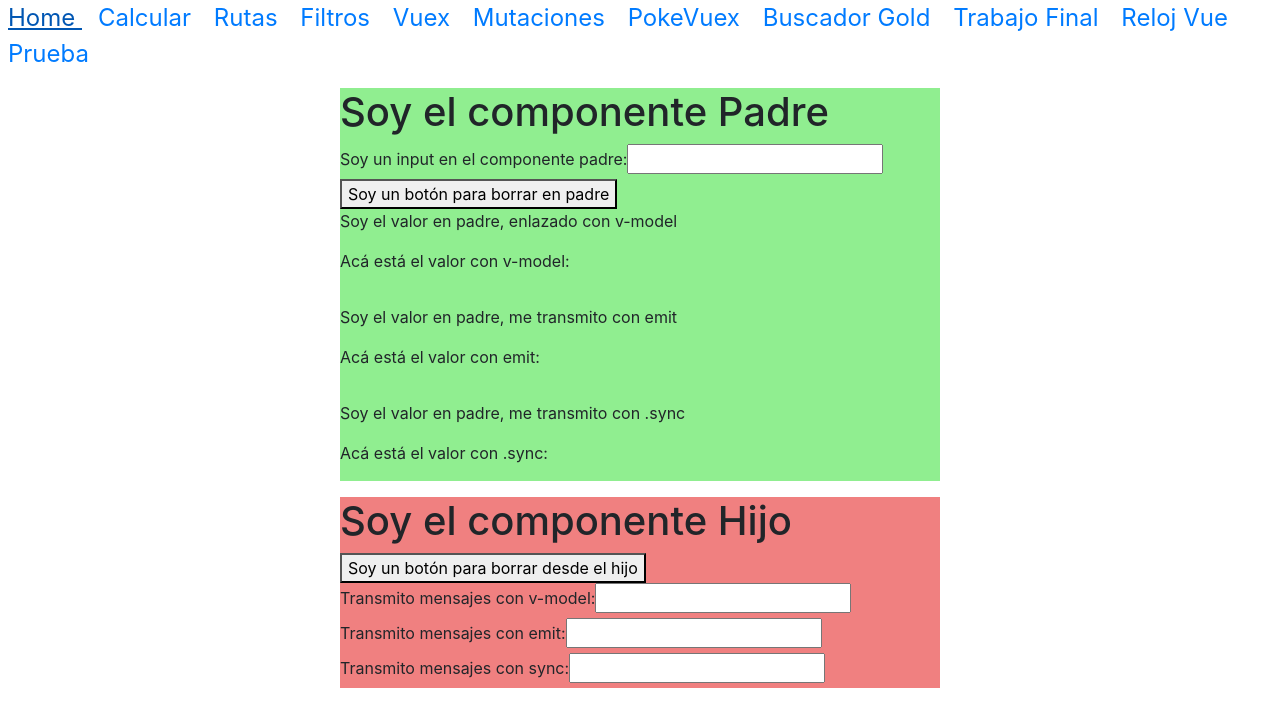
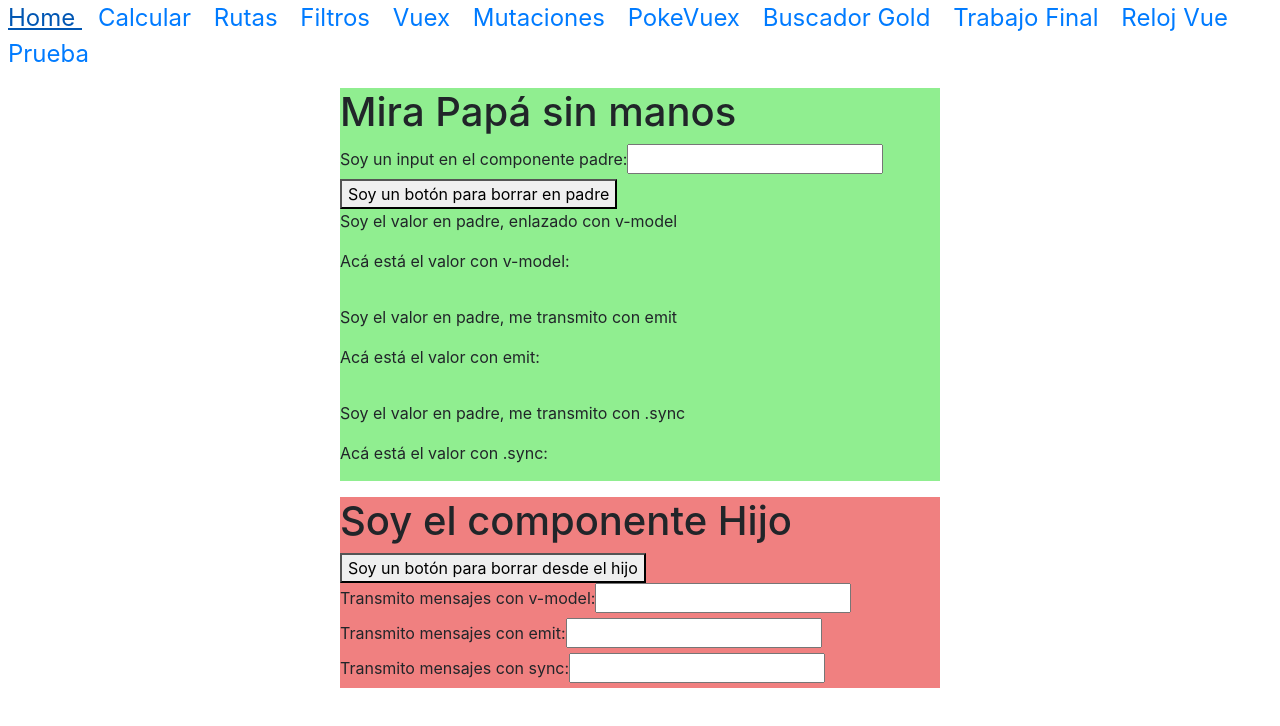
Before and after one commit to icaeth/vue-actividades-v1, a Vue app: page /#/ in a window 1280 px wide. Shown: the top 726 px of the page. Built offline with nearby package versions, Linux system fonts and the light colour scheme; what vue-awesome-countdown would draw is missing.

Commit message:
commitea

```diff
--- a/src/views/Home.vue
+++ b/src/views/Home.vue
@@ -1,7 +1,7 @@
 <template>
   <div class="home">
     <div class="padre">
-      <h1>Soy el componente Padre</h1>
+      <h1>Mira Papá sin manos</h1>
       <label for="">Soy un input en el componente padre: </label>
       <input
         v-model="value"
```
